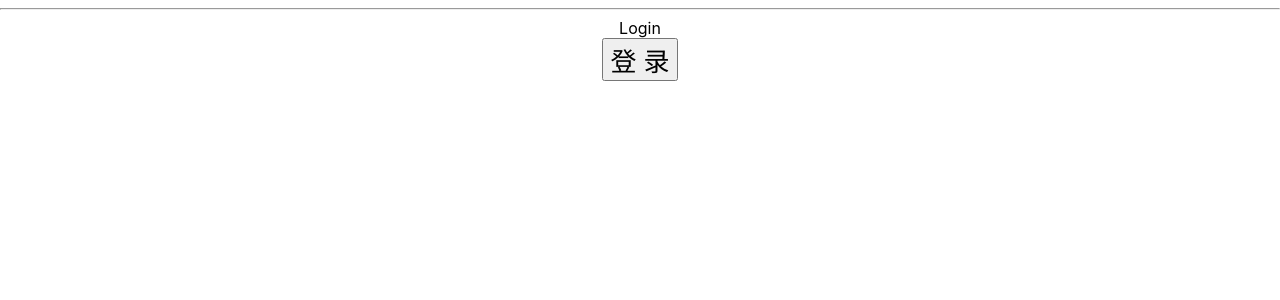
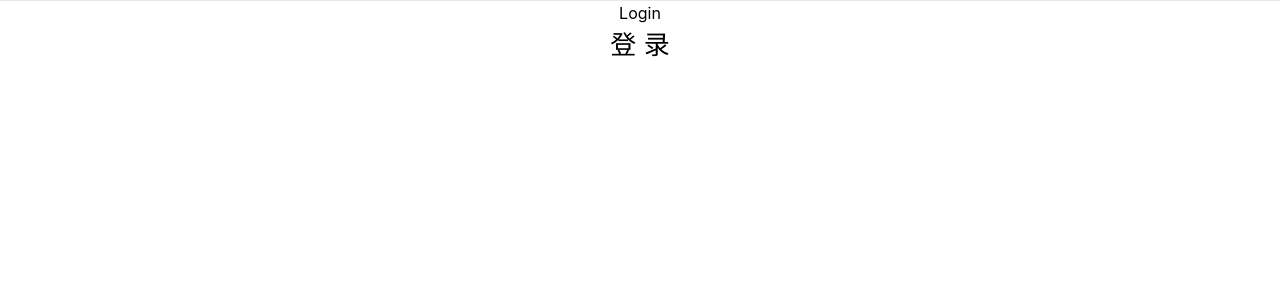
Before and after one commit to RThong/vite-react-template, a React (Vite) app: page / in a window 1280 px wide. Shown: the top 300 px of the page. Built offline with nearby package versions, Linux system fonts and the light colour scheme.

Commit message:
feat: add tailwindcss

```diff
--- a/package.json
+++ b/package.json
@@ -25,6 +25,7 @@
     "@typescript-eslint/eslint-plugin": "^5.17.0",
     "@typescript-eslint/parser": "^5.17.0",
     "@vitejs/plugin-react": "^1.0.7",
+    "autoprefixer": "^10.4.8",
     "eslint": "^8.12.0",
     "eslint-config-alloy": "^4.5.1",
     "eslint-config-prettier": "^8.5.0",
@@ -36,12 +37,14 @@
     "eslint-plugin-simple-import-sort": "^7.0.0",
     "less": "^4.1.2",
     "less-vars-to-js": "^1.3.0",
-    "postcss": "^8.4.12",
+    "postcss": "^8.4.16",
     "postcss-less": "^6.0.0",
     "prettier": "^2.6.1",
+    "prettier-plugin-tailwindcss": "^0.1.13",
     "stylelint": "^14.6.1",
     "stylelint-config-prettier": "^9.0.3",
     "stylelint-config-recommended": "^7.0.0",
+    "tailwindcss": "^3.1.8",
     "typescript": "^4.6.3",
     "vite": "^2.8.0",
     "vite-plugin-imp": "^2.1.6",
--- /dev/null
+++ b/postcss.config.js
@@ -0,0 +1,6 @@
+module.exports = {
+  plugins: {
+    tailwindcss: {},
+    autoprefixer: {},
+  },
+}
--- a/src/index.css
+++ b/src/index.css
@@ -1,3 +1,7 @@
+@tailwind base;
+@tailwind components;
+@tailwind utilities;
+
 body {
   margin: 0;
   font-family: -apple-system, BlinkMacSystemFont, 'Segoe UI', 'Roboto', 'Oxygen', 'Ubuntu',
--- /dev/null
+++ b/tailwind.config.js
@@ -0,0 +1,8 @@
+/** @type {import('tailwindcss').Config} */
+module.exports = {
+  content: ['./src/**/*.{js,jsx,ts,tsx}'],
+  theme: {
+    extend: {}
+  },
+  plugins: []
+}
```
Also changed, not shown: .prettierrc.js, .stylelintrc.js, 1 other file (tests, documents, lock files or other folders).
